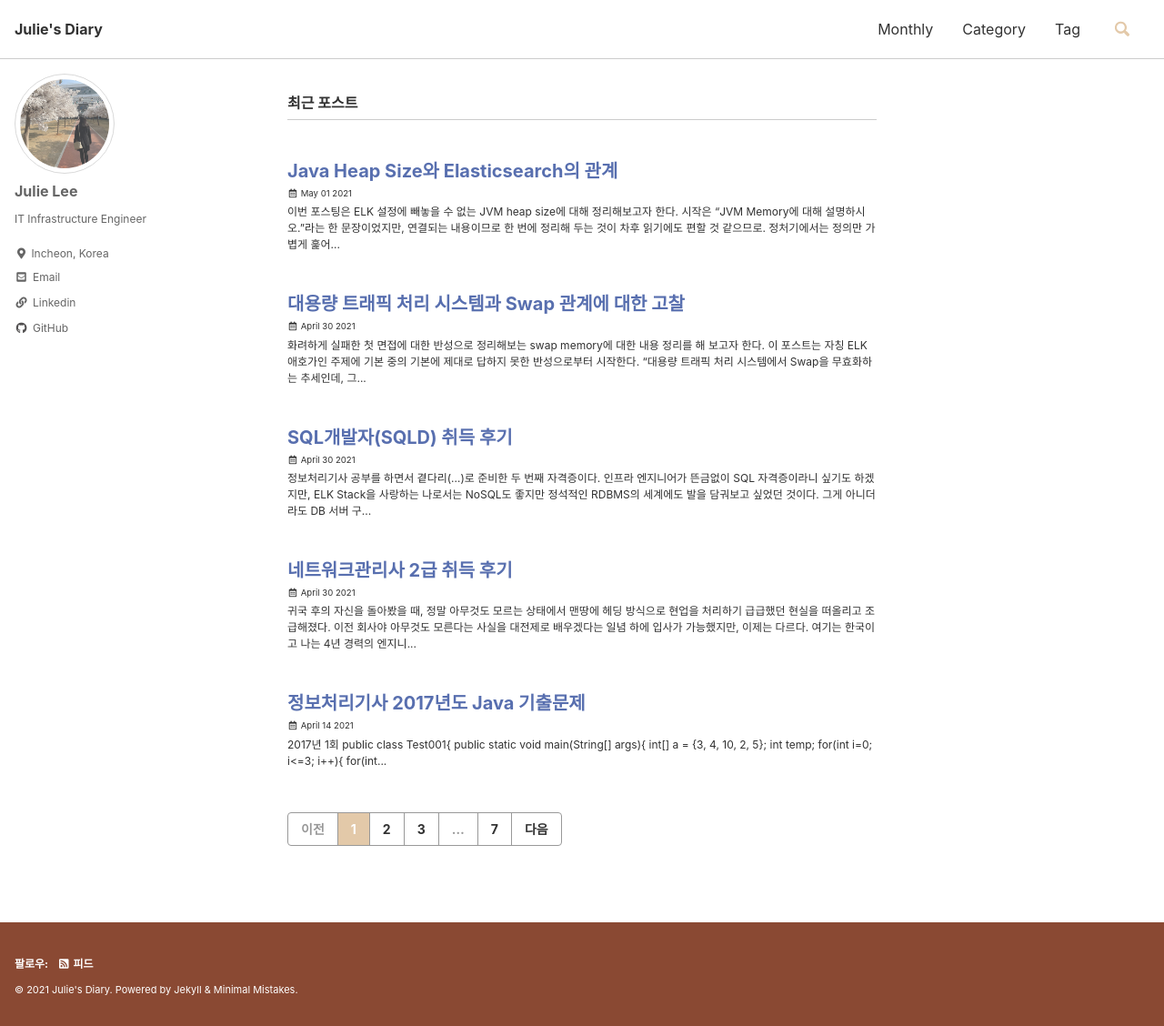
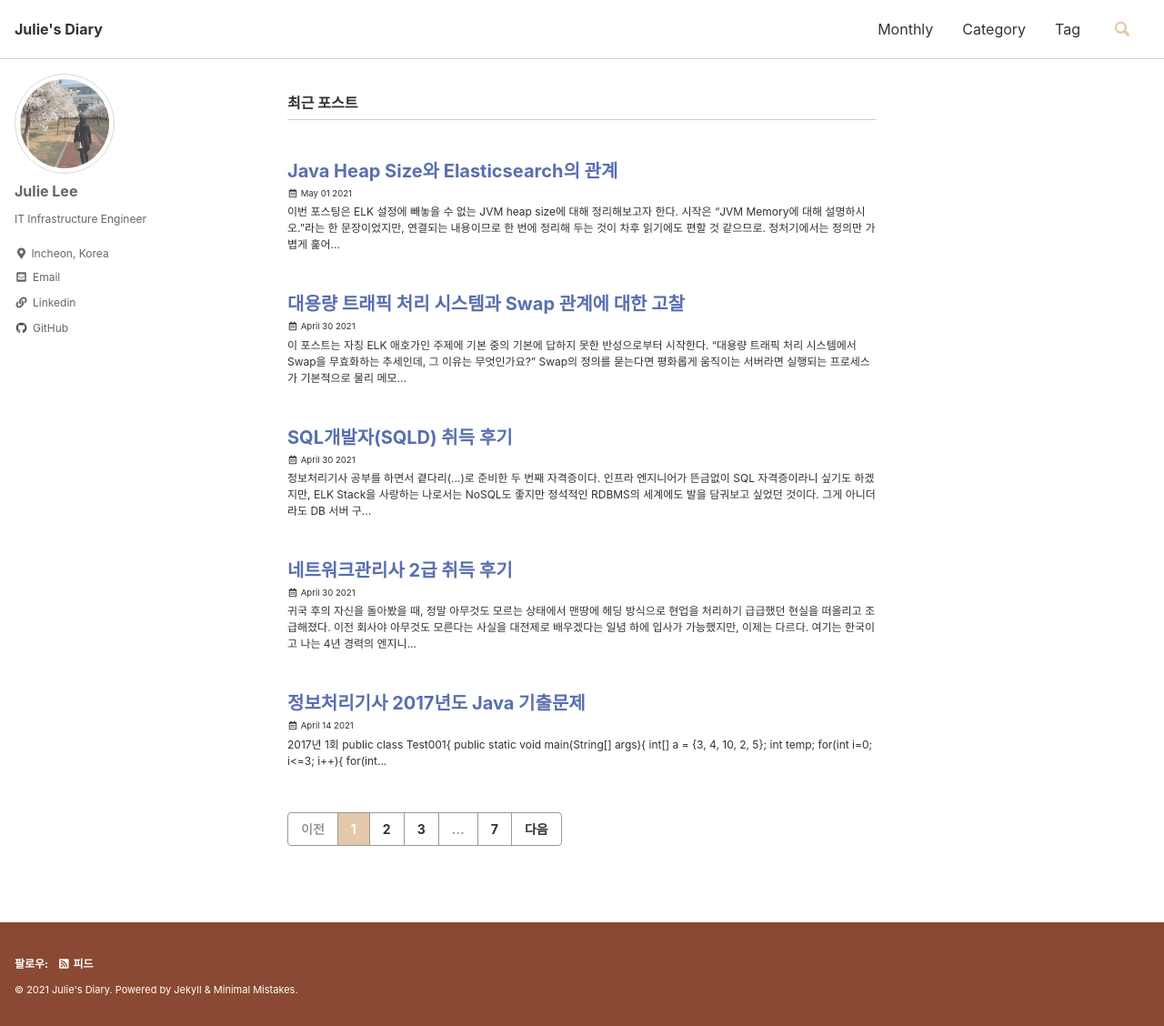
Before and after one commit to smilejulie0812/smilejulie0812.github.io, a Jekyll site: the page built from index.html, in a window 1280 px wide and 1128 px high. Shown: the whole window at 91% size. Built offline with Jekyll 4.4.1, drawn with Linux system fonts in a browser that asks for light colours; cached includes are drawn as plain includes; the list of posts is cut into pages by our own code.

Commit message:
Update 2021-04-30-swapmemory.md

```diff
--- a/_posts/2021-04-30-swapmemory.md
+++ b/_posts/2021-04-30-swapmemory.md
@@ -11,7 +11,7 @@ sidebar:
   nav: "docs"
 
 ---
-화려하게 실패한 첫 면접에 대한 반성으로 정리해보는 swap memory에 대한 내용 정리를 해 보고자 한다. 이 포스트는 자칭 ELK 애호가인 주제에 기본 중의 기본에 제대로 답하지 못한 반성으로부터 시작한다.
+이 포스트는 자칭 ELK 애호가인 주제에 기본 중의 기본에 답하지 못한 반성으로부터 시작한다.
 
 **"대용량 트래픽 처리 시스템에서 Swap을 무효화하는 추세인데, 그 이유는 무엇인가요?"**
 
```
